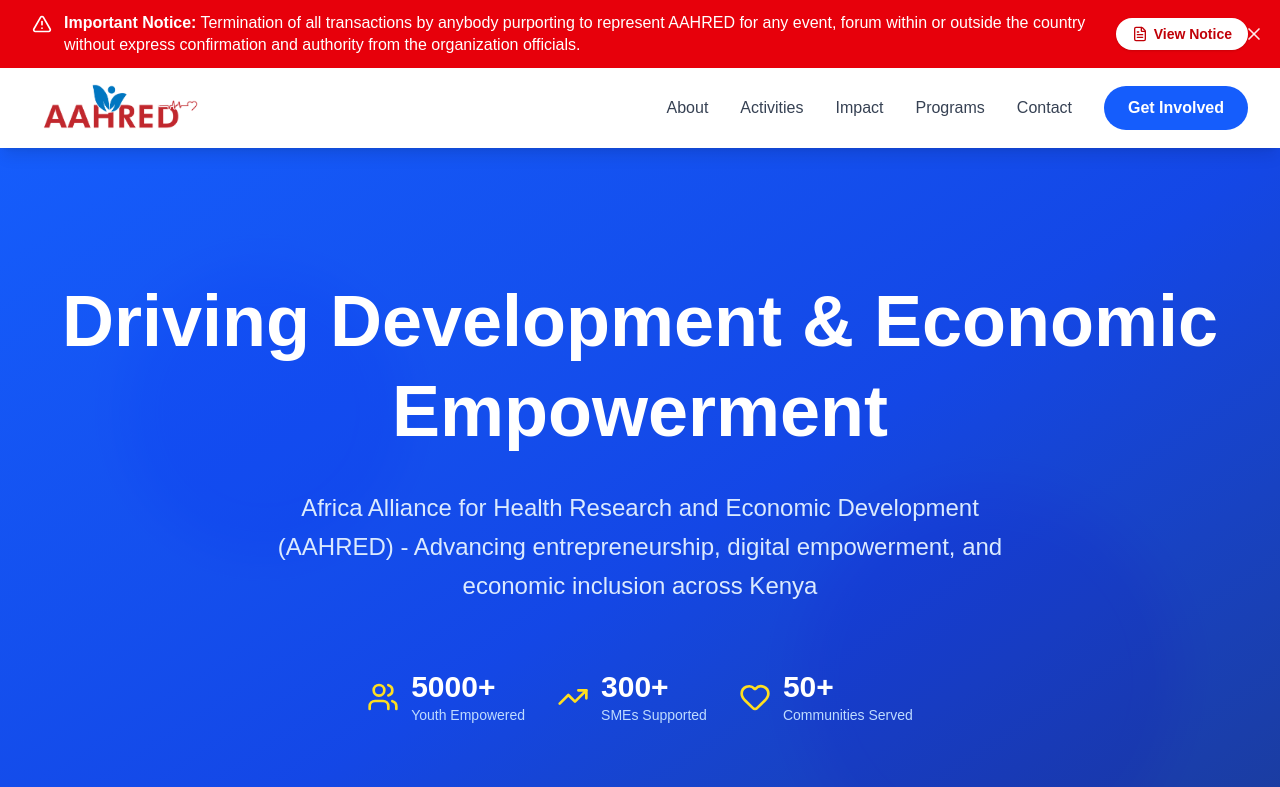
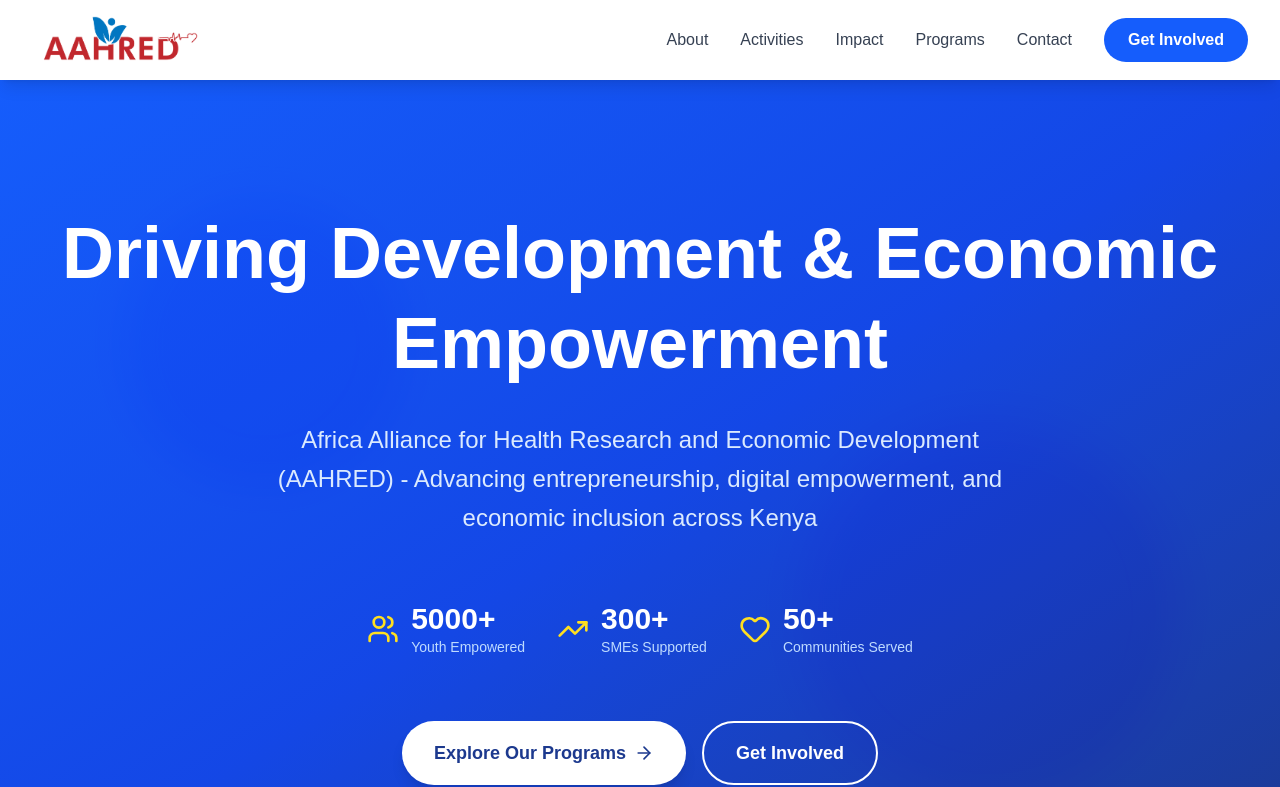
Before and after one commit to kev065/aahred-org, a Next.js app in the folder client/: page / in a window 1280 px wide. Shown: the top 787 px of the page. Built offline with nearby package versions, Linux system fonts and the light colour scheme.

Commit message:
remove the notice from the website

```diff
--- a/client/components/AnnouncementBar.tsx
+++ /dev/null
@@ -1,84 +0,0 @@
-"use client";
-
-import { useState, useEffect } from "react";
-import { X, FileText, AlertTriangle } from "lucide-react";
-import { motion, AnimatePresence } from "framer-motion";
-
-export default function AnnouncementBar() {
-  const [isVisible, setIsVisible] = useState(false);
-  const [isMounted, setIsMounted] = useState(false);
-  const [isExpanded, setIsExpanded] = useState(false);
-
-  useEffect(() => {
-    setIsMounted(true);
-    const isDismissed = localStorage.getItem("aahred_notice_dismissed");
-    if (!isDismissed) {
-      setIsVisible(true);
-    }
-  }, []);
-
-  const handleDismiss = () => {
-    setIsVisible(false);
-    localStorage.setItem("aahred_notice_dismissed", "true");
-  };
-
-  // Don't render anything on the server to avoid hydration mismatch with localStorage
-  if (!isMounted) return null;
-
-  return (
-    <AnimatePresence>
-      {isVisible && (
-        <motion.div
-          initial={{ height: 0, opacity: 0 }}
-          animate={{ height: "auto", opacity: 1 }}
-          exit={{ height: 0, opacity: 0 }}
-          className="bg-red-600 text-white overflow-hidden relative shadow-md w-full z-50 flex-shrink-0"
-        >
-          <div className="max-w-7xl mx-auto px-4 sm:px-6 lg:px-8 py-3 flex flex-col sm:flex-row items-start sm:items-center justify-between gap-3 sm:gap-6">
-            <div className="flex items-start gap-3 flex-1 text-sm sm:text-base pr-8 sm:pr-0">
-              <AlertTriangle className="w-5 h-5 shrink-0 mt-0.5 text-white" />
-              <div className="font-medium leading-snug w-full">
-                <strong className="font-bold mr-1">Important Notice:</strong>
-                <span className="hidden sm:inline">
-                  Termination of all transactions by anybody purporting to represent AAHRED for any event, forum within or outside the country without express confirmation and authority from the organization officials.
-                </span>
-                <span className="sm:hidden">
-                  {isExpanded ? (
-                    <>
-                      Termination of all transactions by anybody purporting to represent AAHRED for any event, forum within or outside the country without express confirmation and authority from the organization officials.
-                      <button onClick={() => setIsExpanded(false)} className="ml-2 underline font-semibold focus:outline-none hover:text-red-200">Show less</button>
-                    </>
-                  ) : (
-                    <>
-                      Termination of all transactions by anybody purporting...
-                      <button onClick={() => setIsExpanded(true)} className="ml-2 underline font-semibold focus:outline-none hover:text-red-200">Read more</button>
-                    </>
-                  )}
-                </span>
-              </div>
-            </div>
-
-            <div className="flex items-center justify-start sm:justify-end w-full sm:w-auto mt-1 sm:mt-0 pl-8 sm:pl-0">
-              <a
-                href="/aahred_notice.pdf"
-                target="_blank"
-                rel="noopener noreferrer"
-                className="inline-flex items-center gap-1.5 px-4 py-1.5 bg-white text-red-700 hover:bg-red-50 text-sm font-bold rounded-full transition-colors shadow-sm whitespace-nowrap"
-              >
-                <FileText className="w-4 h-4" />
-                View Notice
-              </a>
-            </div>
-          </div>
-          <button
-            onClick={handleDismiss}
-            className="absolute top-2.5 right-2.5 sm:top-1/2 sm:-translate-y-1/2 p-1.5 hover:bg-red-700 rounded-full transition-colors text-white/90 hover:text-white"
-            aria-label="Dismiss notice"
-          >
-            <X className="w-5 h-5" />
-          </button>
-        </motion.div>
-      )}
-    </AnimatePresence>
-  );
-}
--- a/client/components/Navbar.tsx
+++ b/client/components/Navbar.tsx
@@ -5,7 +5,6 @@
 import { Menu, X } from "lucide-react";
 import { motion, AnimatePresence } from "framer-motion";
 import Image from "next/image";
-import AnnouncementBar from "./AnnouncementBar";
 
 export default function Navbar() {
   const [isScrolled, setIsScrolled] = useState(false);
@@ -66,7 +65,6 @@
 
   return (
     <>
-      <AnnouncementBar />
       <nav
         className={`sticky top-0 z-50 w-full transition-all duration-300 bg-white/95 backdrop-blur-md shadow-lg`}
       >
```
